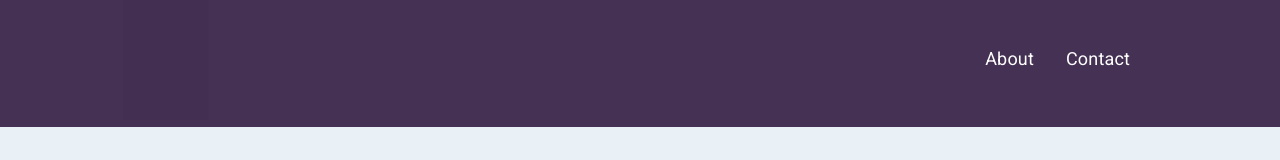
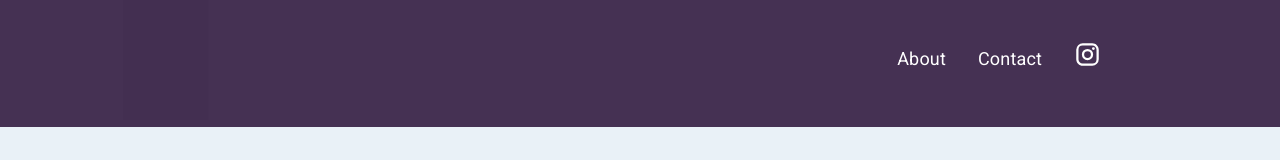
Before and after one commit to Playhouse-Creative/Color-Mill-Design, a Gatsby site: page / in a window 1280 px wide. Shown: the top 160 px of the page. Built offline with nearby package versions, Linux system fonts and the light colour scheme; Gatsby itself is replaced by a stand-in of ours.

Commit message:
Update header.js

```diff
--- a/src/components/header.js
+++ b/src/components/header.js
@@ -90,6 +90,7 @@ const useStyles = makeStyles(theme => ({
   },
   menuListItem: {
     color: 'white',
+    fontSize: '1.5rem',
   },
 }))
 
@@ -148,6 +149,13 @@ const Header = ({ siteTitle }) => {
                       </ListItemText>
                     </ListItem>
                   </Link>
+                  <a href="https://www.instagram.com/the_colormill" target="_blank" rel="noreferrer">
+            <ListItem>
+              <ListItemIcon>
+                <InstagramIcon style={{ color:'white'}}/>
+              </ListItemIcon>
+            </ListItem>
+          </a>
                 </List>
               </Grid>
             </Hidden>
```
